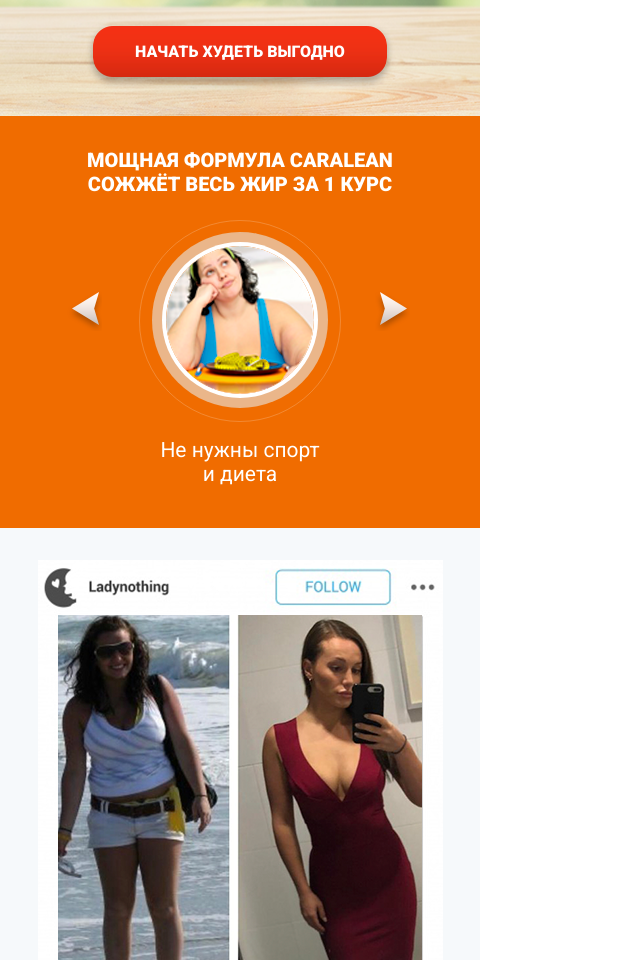
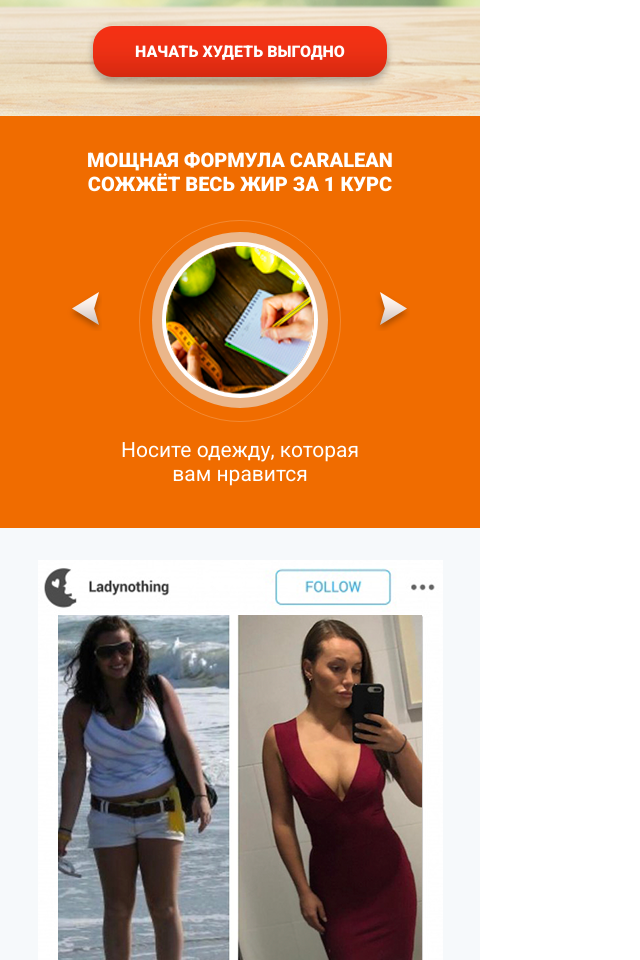
Before and after one commit to KushchO/leadreactor-test, a website: page source/index.html in a window 1280 px wide. Shown: the part 598-1558 px from the top of the page, without its empty margins (0-640 px from the left). Drawn offline with nearby package versions, Linux system fonts and the light colour scheme; files that its build step writes are made by us from their sources.

Commit message:
Исправил ссылку

```diff
--- a/source/index.html
+++ b/source/index.html
@@ -17,7 +17,7 @@
       <div class="video__container">
         <h1 class="video_title">CARALEAN</h1>
         <p class="video__info">природные капсулы для быстрого и безопасного похудения </p>
-        <iframe class="video__video" width="294" height="368" src="https://www.youtube.com/embed/3icp99CZ21U?autoplay=0&amp;loop=1&amp;&amp;playlist=Video_ID" frameborder="0"  allow="accelerometer; autoplay; encrypted-media; gyroscope; picture-in-picture" ></iframe>
+        <iframe class="video__video" width="294" height="368" src="https://www.youtube.com/embed/3icp99CZ21U?autoplay=1&amp;loop=1&amp;&amp;playlist=Video_ID" frameborder="0"  allow="accelerometer; autoplay; encrypted-media; gyroscope; picture-in-picture" ></iframe>
         <a href="#" class="video__btn-order btn">начать худеть выгодно</a>
       </div>
     </section>
@@ -35,7 +35,7 @@
             </a>
           </div>
         </li>
-        <li class="slider__item visually-hidden">
+        <li class="slider__item">
           <div class="slider__img-container">
             <a href="#" class="slider__slide-link">
               <div class="slider__img-border">
@@ -46,7 +46,7 @@
             </a>
           </div>
         </li>
-        <li class="slider__item visually-hidden">
+        <li class="slider__item">
           <div class="slider__img-container">
             <a href="#" class="slider__slide-link">
               <div class="slider__img-border">
@@ -57,7 +57,7 @@
             </a>
           </div>
         </li>
-        <li class="slider__item visually-hidden">
+        <li class="slider__item">
           <div class="slider__img-container">
             <a href="#" class="slider__slide-link">
               <div class="slider__img-border">
@@ -69,6 +69,8 @@
           </div>
         </li>
       </ul>
+      <div class="slider__next"></div>
+      <div class="slider__previous"></div>
     </section>
     <section class="insta">
       <img class="insta__img" src="img/befor-after.png" alt="">
@@ -148,5 +150,6 @@
   <script src="js/jquery-3.3.1.min.js"></script>
   <script src="js/scroll-to-form.js"></script>
   <script src="js/timer.js"></script>
+  <script src="js/slider.js"></script>
 </body>
 </html>
--- /dev/null
+++ b/source/js/slider.js
@@ -0,0 +1,59 @@
+var slideNow = 1;
+var slideCount = $('.slider__list').children().length;
+var slideInterval = 3000;
+var navBtnId = 0;
+var translateWidth = 0;
+
+$(document).ready(function() {
+    var switchInterval = setInterval(nextSlide, slideInterval);
+
+    $('.slider').hover(function() {
+        clearInterval(switchInterval);
+    }, function() {
+        switchInterval = setInterval(nextSlide, slideInterval);
+    });
+
+    $('.slider__next').click(function() {
+        nextSlide();
+    });
+
+    $('.slider__previous').click(function() {
+        prevSlide();
+    });
+});
+
+
+function nextSlide() {
+    if (slideNow == slideCount || slideNow <= 0 || slideNow > slideCount) {
+        $('.slider__list').css('transform', 'translate(0, 0)');
+        slideNow = 1;
+    } else {
+        translateWidth = -$('.slider').width() * (slideNow);
+        $('.slider__list').css({
+            'transform': 'translate(' + translateWidth + 'px, 0)',
+            '-webkit-transform': 'translate(' + translateWidth + 'px, 0)',
+            '-ms-transform': 'translate(' + translateWidth + 'px, 0)',
+        });
+        slideNow++;
+    }
+}
+
+function prevSlide() {
+    if (slideNow == 1 || slideNow <= 0 || slideNow > slideCount) {
+        translateWidth = -$('.slider').width() * (slideCount - 1);
+        $('.slider__list').css({
+            'transform': 'translate(' + translateWidth + 'px, 0)',
+            '-webkit-transform': 'translate(' + translateWidth + 'px, 0)',
+            '-ms-transform': 'translate(' + translateWidth + 'px, 0)',
+        });
+        slideNow = slideCount;
+    } else {
+        translateWidth = -$('.slider').width() * (slideNow - 2);
+        $('.slider__list').css({
+            'transform': 'translate(' + translateWidth + 'px, 0)',
+            '-webkit-transform': 'translate(' + translateWidth + 'px, 0)',
+            '-ms-transform': 'translate(' + translateWidth + 'px, 0)',
+        });
+        slideNow--;
+    }
+}
--- a/source/sass/blocks/slider.scss
+++ b/source/sass/blocks/slider.scss
@@ -4,11 +4,13 @@
   text-align: center;
   padding-top: 32px;
   padding-bottom: 42px;
+  width: 100%;
+    display: table;
+    position: relative;
+    overflow: hidden;
 
-  position: relative;
 
-  &::before {
-    content: '';
+  .slider__previous {
     position: absolute;
     width: 35px;
     height: 40px;
@@ -17,8 +19,7 @@
     left: 67px;
   }
 
-  &::after {
-    content: '';
+  .slider__next {
     position: absolute;
     width: 35px;
     height: 40px;
@@ -31,6 +32,19 @@
 .slider__list {
   @include margin-pading-reset;
   list-style: none;
+  width: calc(100% * 4);
+  top: 0;
+  left: 0;
+  transition: 1s;
+
+  position: relative;
+}
+
+.slider__item {
+  width: calc(100%/4);
+    list-style: none;
+    display: inline;
+    float: left;
 }
 
 .slider__info {
```
Also changed, not shown: index.html (+1 -1 lines), build/css/style.min.css, build/index.html, build/js/new-price.js (deleted), build/js/slider.js (added).
